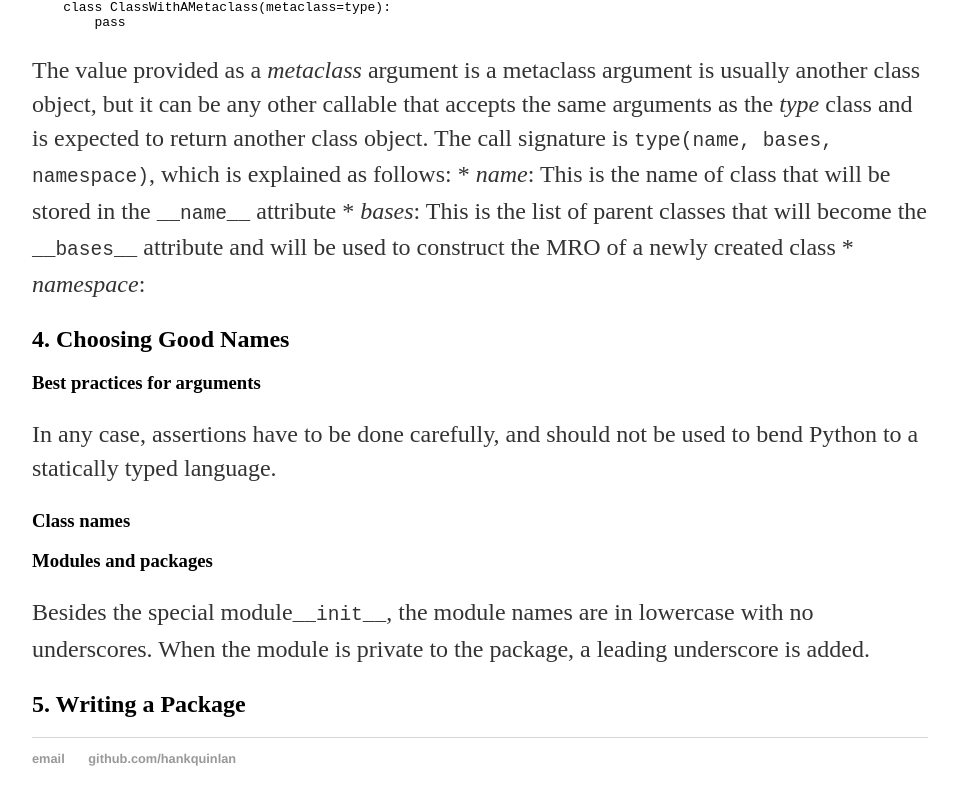
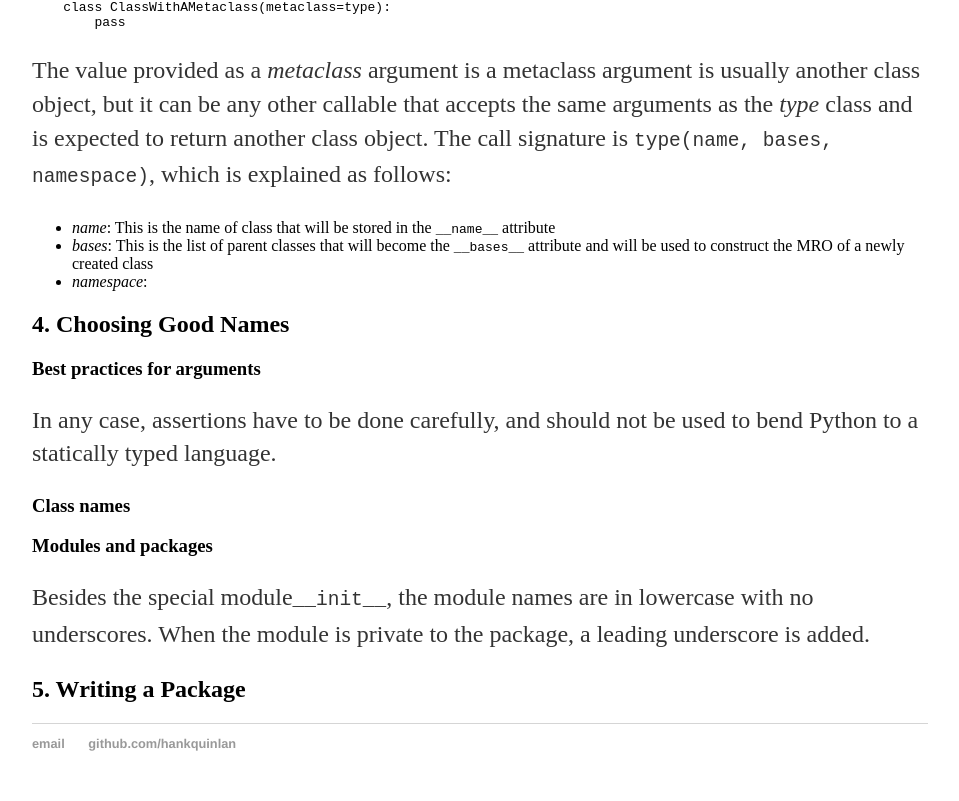
Before and after one commit to cunwang-root/cunwang-root.github.io, a Jekyll site: the page built from _posts/2017-12-23-expert-python-programming.md, in a window 1280 px wide and 900 px high, scrolled down 4049 px, cut to the strip 99-900 px from the top of the window. Shown: the whole strip, without its empty margins (160-1119 px from the left). Built offline with Jekyll 4.4.1, drawn with Linux system fonts in a browser that asks for light colours; our own code applies the rules of GitHub Pages for plain Markdown files.

Commit message:
fix images problem

```diff
--- a/_posts/2017-12-23-expert-python-programming.md
+++ b/_posts/2017-12-23-expert-python-programming.md
@@ -112,7 +112,7 @@ objects, then they have an associated class.
 The basic type of every class definition is simply the built-in type class.
 In Python, it is possible to substitute the metaclass for a class object
 with our own type.
-![Usual implementation of custom metaclasses](./imgs/metaclasses.png)
+![Usual implementation of custom metaclasses](../imgs/metaclasses.png)
 Every class created with the class statement implicitly uses type as its
 metaclass. This default behavior can be changed by providing the metaclass
 keyword argument to the class statement.
@@ -126,12 +126,12 @@ the same arguments as the _type_ class and is expected to return another
 class object.
 The call signature is `type(name, bases, namespace)`, which is explained as
 follows:
-    *   _name_: This is the name of class that will be stored in the
+*  _name_: This is the name of class that will be stored in the
         `__name__` attribute
-    *   _bases_: This is the list of parent classes that will become the
+*  _bases_: This is the list of parent classes that will become the
         `__bases__` attribute and will be used to construct the MRO of a
         newly created class
-    *   _namespace_:
+*  _namespace_:
 
 ## 4. Choosing Good Names
 ### Best practices for arguments
```
